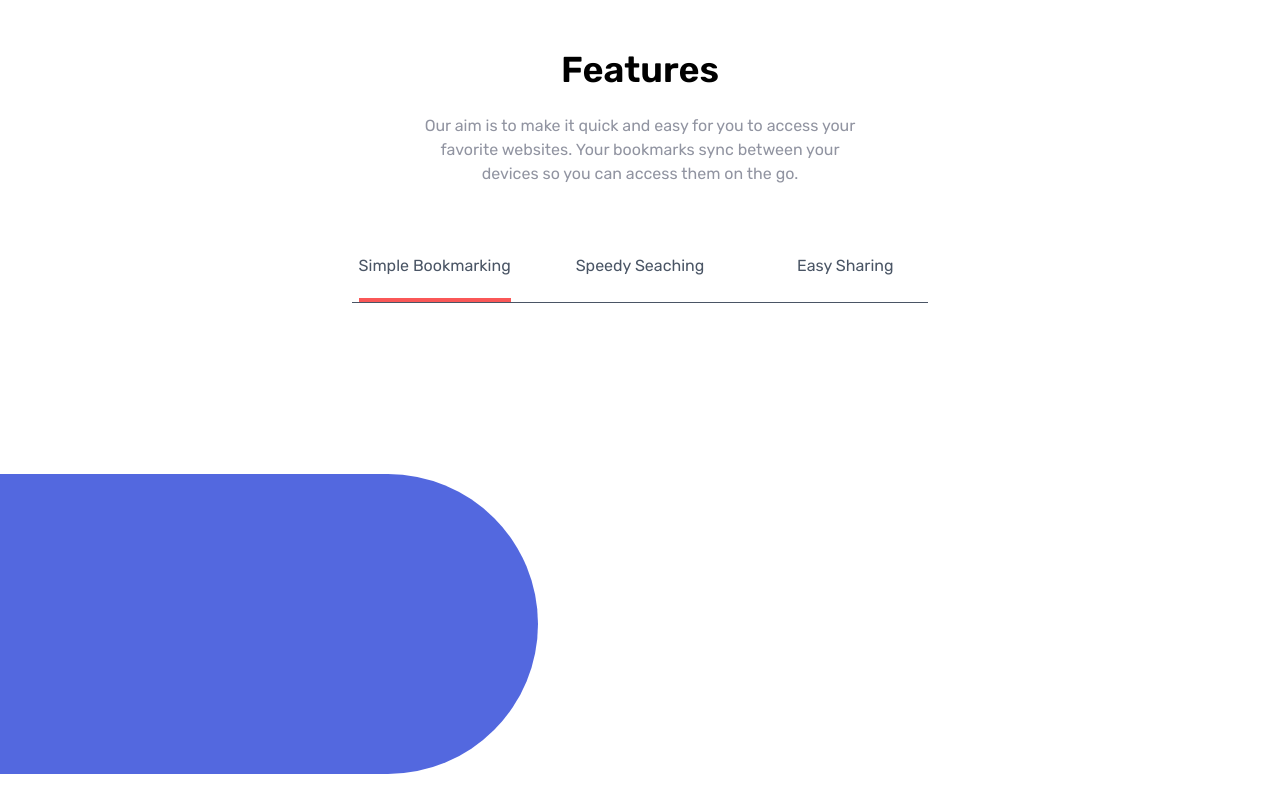
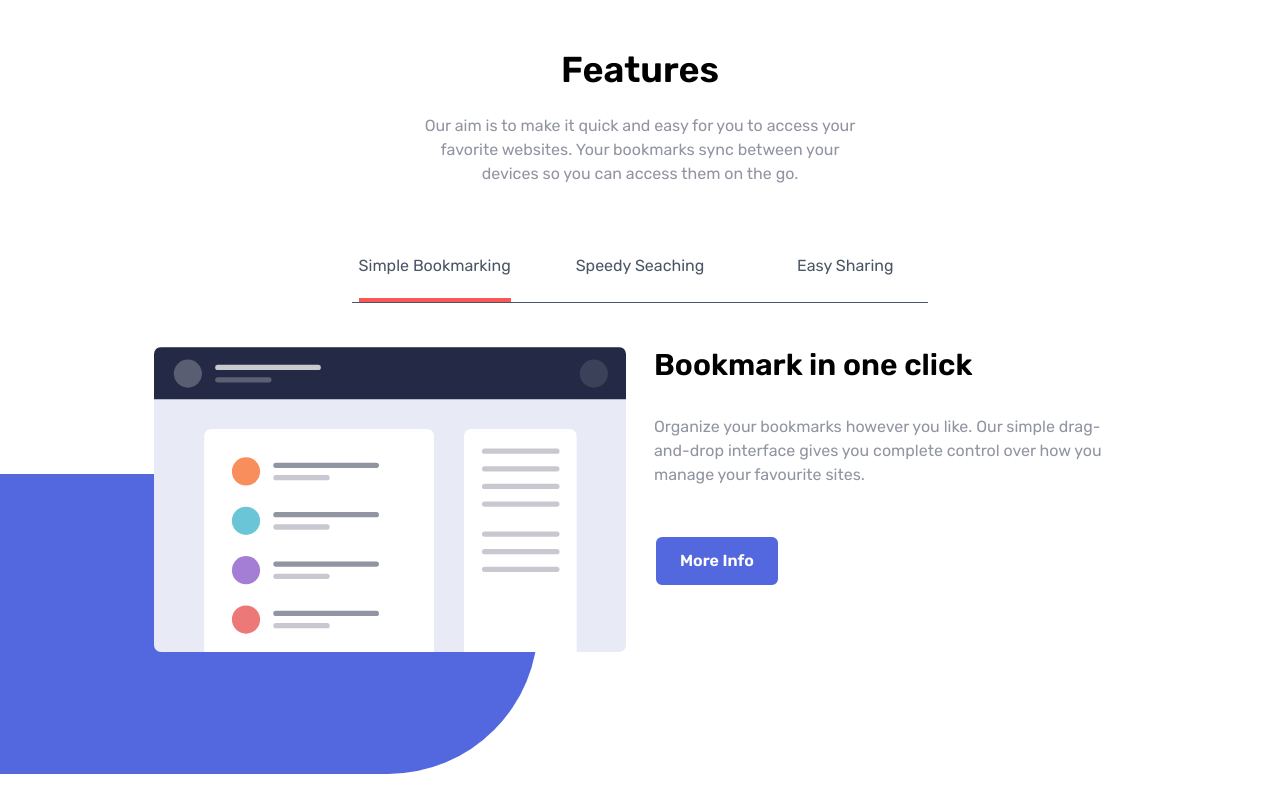
Before and after one commit to Shtekata/tailwind-bookmark, a website: page index.html in a window 1280 px wide. Shown: the part 714-1514 px from the top of the page. Before the commit the page ends 1488 px from the top, so only its background shows below. Drawn offline with Linux system fonts and the light colour scheme.

Commit message:
Adding Panel 1

```diff
--- a/index.html
+++ b/index.html
@@ -119,6 +119,32 @@
             <div class="py-5" data-target="panel-3">Easy Sharing</div>
           </div>
         </div>
+        <!-- Tab Panels -->
+        <section id="pannels">
+          <!-- Panel 1 -->
+          <div class="panel panel-1 flex flex-col py-5 md:flex-row md:space-x-7">
+            <!-- Panel Image -->
+            <div class="md:w-1/2">
+              <img class="relative" src="images/illustration-features-tab-1.svg" alt="" />
+            </div>
+            <!-- Panel Content -->
+            <div class="flex flex-col space-y-8 md:w-1/2">
+              <h3 class="mt-32 text-center text-3xl font-semibold md:mt-0 md:text-left">Bookmark in one click</h3>
+              <p class="text-grayishBlue max-w-md text-center md:text-left">
+                Organize your bookmarks however you like. Our simple drag-and-drop interface gives you complete control
+                over how you manage your favourite sites.
+              </p>
+              <div class="mx-auto md:mx-0">
+                <a
+                  class="bg-softBlue hover:text-softBlue hover:border-softBlue mt-4 rounded-lg border-2 border-white
+                    px-6 py-3 font-semibold text-white hover:border-2 hover:bg-white md:inline-flex"
+                  href="#"
+                  >More Info</a
+                >
+              </div>
+            </div>
+          </div>
+        </section>
       </div>
     </section>
   </body>
```
Also changed, not shown: css/output.css.
